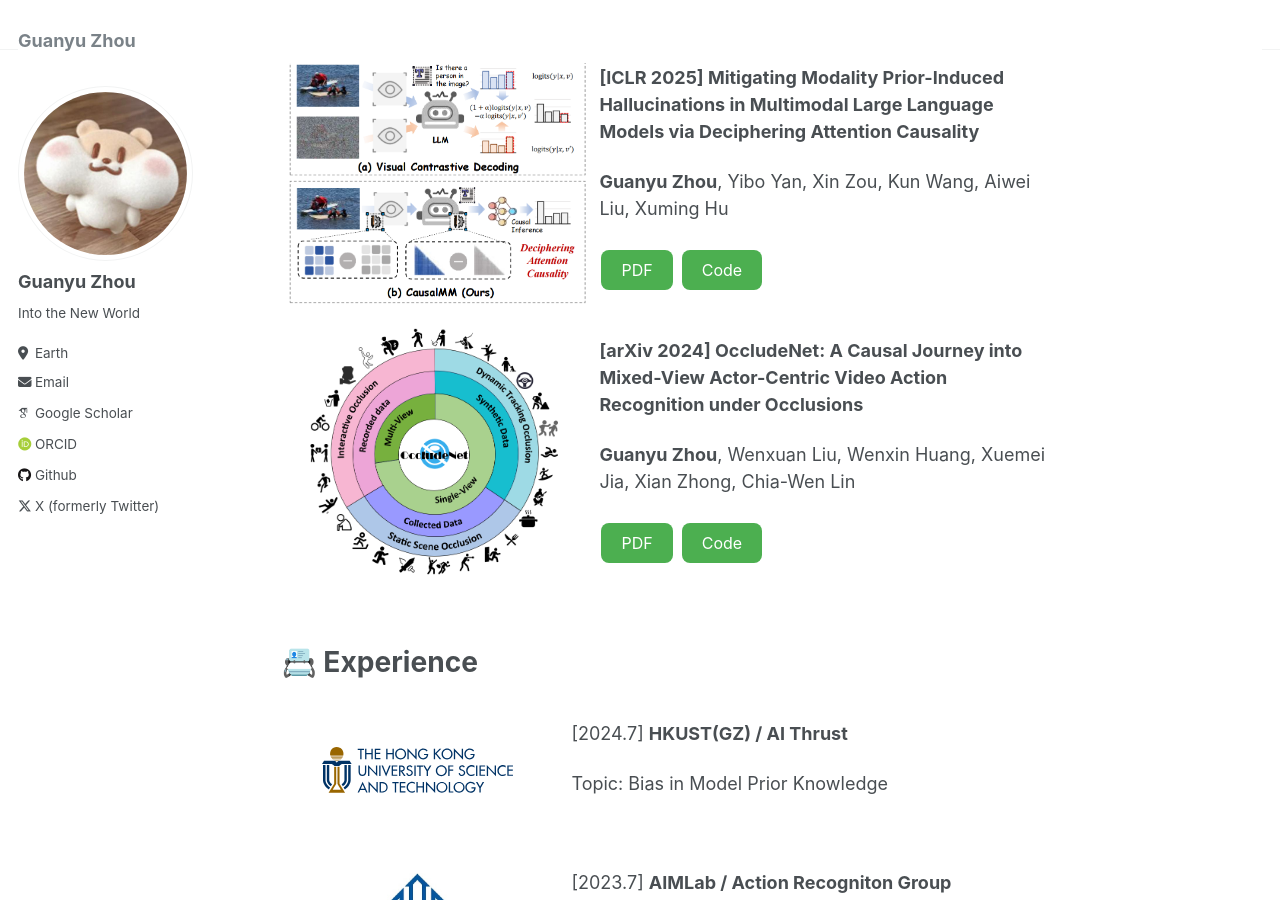
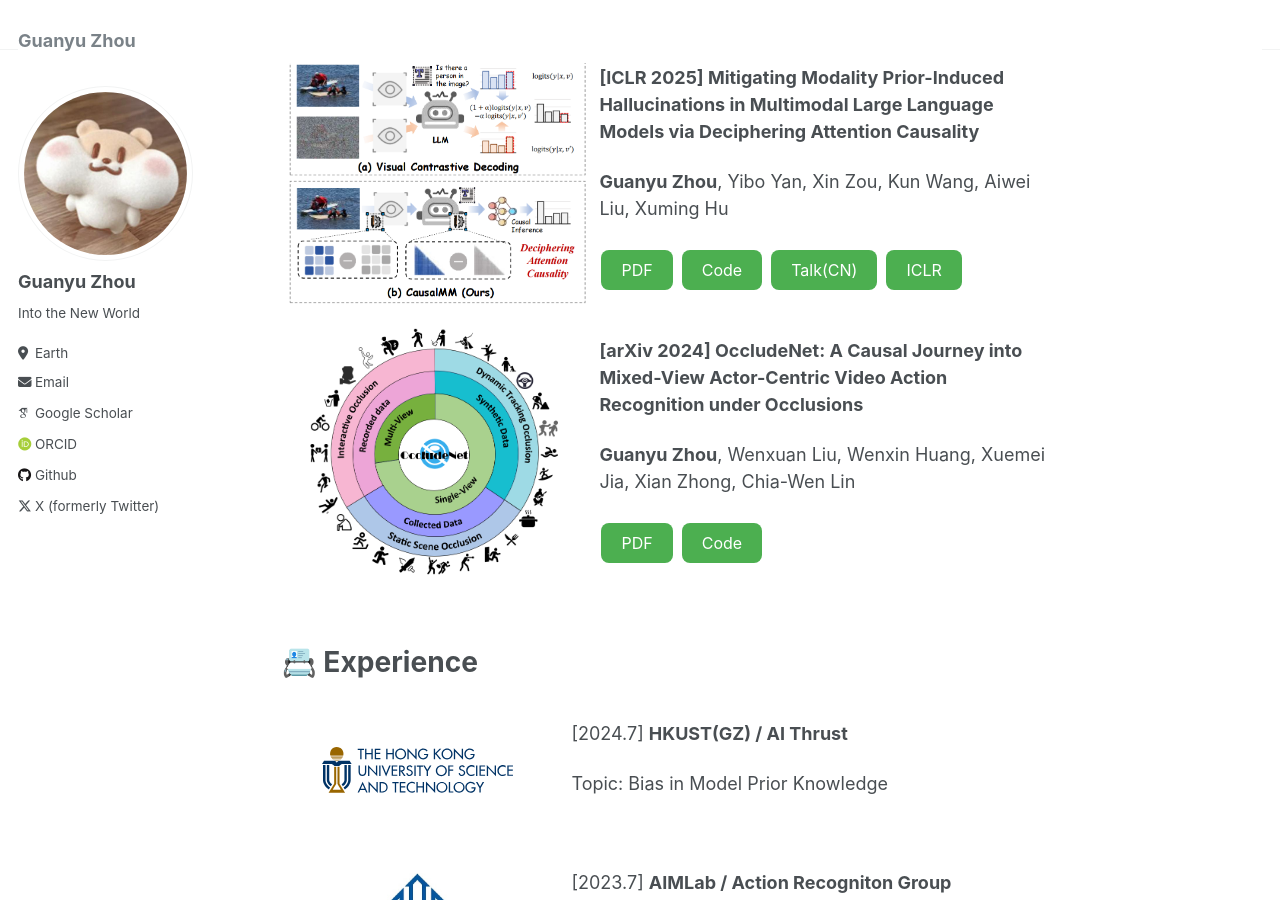
Before and after one commit to The-Martyr/the-martyr.github.io, a Jekyll site: the page built from _pages/about.md, in a window 1280 px wide and 900 px high, scrolled down 736 px. Built offline with Jekyll 4.4.1, drawn with Linux system fonts in a browser that asks for light colours; some web fonts are replaced.

Commit message:
Update about.md

```diff
--- a/_pages/about.md
+++ b/_pages/about.md
@@ -31,6 +31,8 @@ My ultimate goal is to build a scalable, dataset-free, continuously learning, an
     <p><strong>Guanyu Zhou</strong>, Yibo Yan, Xin Zou, Kun Wang, Aiwei Liu, Xuming Hu</p>
     <a href="https://arxiv.org/pdf/2410.04780" target="_blank"><button>PDF</button></a>
     <a href="https://github.com/The-Martyr/CausalMM" target="_blank"><button>Code</button></a>
+    <a href="https://www.bilibili.com/video/BV1YkRAYVEHy/?vd_source=ffc139b7b13aa7195dd7b37795efa6a9" target="_blank"><button>Talk(CN)</button></a>
+    <a href="https://iclr.cc/virtual/2025/poster/30629" target="_blank"><button>ICLR</button></a>
   </div>
 </div>
 
```
